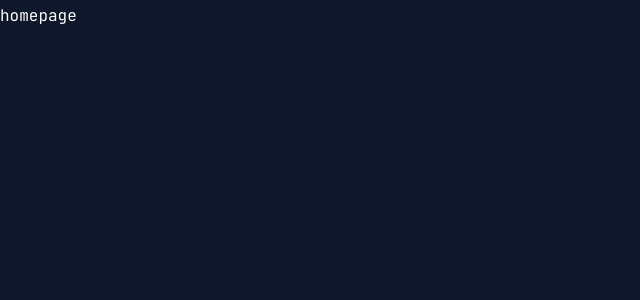
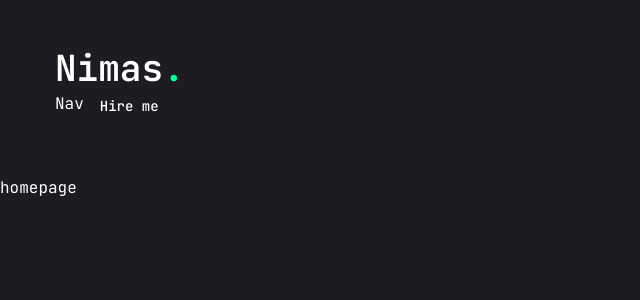
Before and after one commit to Kafoor-Nimas/my-portfolio, a Next.js app: page / in a window 1280 px wide. Shown: the top 300 px of the page, without its empty margins (0-640 px from the left). Built offline with nearby package versions, Linux system fonts and the light colour scheme.

Commit message:
finish tailwind setup

```diff
--- a/app/layout.jsx
+++ b/app/layout.jsx
@@ -1,5 +1,8 @@
 import { JetBrains_Mono } from "next/font/google";
 import "./globals.css";
+
+// Components
+import Header from "@/components/Header";
 
 const jetbrainsMono = JetBrains_Mono({
   subsets: ["latin"],
@@ -15,7 +18,11 @@
 export default function RootLayout({ children }) {
   return (
     <html lang="en">
-      <body className={jetbrainsMono.variable}>{children}</body>
+      <body className={jetbrainsMono.variable}>
+        <Header/>
+        {children}
+
+      </body>
     </html>
   );
 }
--- a/components/Header.jsx
+++ b/components/Header.jsx
@@ -0,0 +1,27 @@
+import Link from "next/link";
+import Nav from "./Nav";
+import { Button } from "./ui/button";
+
+const Header = () => {
+  return (
+    <header className="py-8 xl:py-12 text-white">
+      <div className="container mx-auto">
+        {/* Logo */}
+        <Link href={"/"}>
+          <h1 className="text-4xl font-semibold">
+            Nimas<span className="text-accent">.</span>
+          </h1>
+        </Link>
+        {/* Desktop nav */}
+        <div className="hidden xl:flex">
+          <Nav />
+          <Link href={"/contact"}>
+            <Button>Hire me</Button>
+          </Link>
+        </div>
+      </div>
+    </header>
+  );
+};
+
+export default Header;
--- /dev/null
+++ b/components/Nav.jsx
@@ -0,0 +1,9 @@
+import React from 'react'
+
+const Nav = () => {
+  return (
+    <div>Nav</div>
+  )
+}
+
+export default Nav
--- a/tailwind.config.js
+++ b/tailwind.config.js
@@ -24,7 +24,7 @@
       colors: {
         primary: "#1c1c22",
         accent: {
-          DEAFAULT: "#00ff99",
+          DEFAULT: "#00ff99",
           hover: "#00e187",
         },
       },
@@ -38,48 +38,48 @@
         md: "calc(var(--radius) - 2px)",
         sm: "calc(var(--radius) - 4px)",
       },
-      colors: {
-        background: "hsl(var(--background))",
-        foreground: "hsl(var(--foreground))",
-        card: {
-          DEFAULT: "hsl(var(--card))",
-          foreground: "hsl(var(--card-foreground))",
-        },
-        popover: {
-          DEFAULT: "hsl(var(--popover))",
-          foreground: "hsl(var(--popover-foreground))",
-        },
-        primary: {
-          DEFAULT: "hsl(var(--primary))",
-          foreground: "hsl(var(--primary-foreground))",
-        },
-        secondary: {
-          DEFAULT: "hsl(var(--secondary))",
-          foreground: "hsl(var(--secondary-foreground))",
-        },
-        muted: {
-          DEFAULT: "hsl(var(--muted))",
-          foreground: "hsl(var(--muted-foreground))",
-        },
-        accent: {
-          DEFAULT: "hsl(var(--accent))",
-          foreground: "hsl(var(--accent-foreground))",
-        },
-        destructive: {
-          DEFAULT: "hsl(var(--destructive))",
-          foreground: "hsl(var(--destructive-foreground))",
-        },
-        border: "hsl(var(--border))",
-        input: "hsl(var(--input))",
-        ring: "hsl(var(--ring))",
-        chart: {
-          1: "hsl(var(--chart-1))",
-          2: "hsl(var(--chart-2))",
-          3: "hsl(var(--chart-3))",
-          4: "hsl(var(--chart-4))",
-          5: "hsl(var(--chart-5))",
-        },
-      },
+      // colors: {
+      //   background: "hsl(var(--background))",
+      //   foreground: "hsl(var(--foreground))",
+      //   card: {
+      //     DEFAULT: "hsl(var(--card))",
+      //     foreground: "hsl(var(--card-foreground))",
+      //   },
+      //   popover: {
+      //     DEFAULT: "hsl(var(--popover))",
+      //     foreground: "hsl(var(--popover-foreground))",
+      //   },
+      //   // primary: {
+      //   //   DEFAULT: "hsl(var(--primary))",
+      //   //   foreground: "hsl(var(--primary-foreground))",
+      //   // },
+      //   secondary: {
+      //     DEFAULT: "hsl(var(--secondary))",
+      //     foreground: "hsl(var(--secondary-foreground))",
+      //   },
+      //   muted: {
+      //     DEFAULT: "hsl(var(--muted))",
+      //     foreground: "hsl(var(--muted-foreground))",
+      //   },
+      //   // accent: {
+      //   //   DEFAULT: "hsl(var(--accent))",
+      //   //   foreground: "hsl(var(--accent-foreground))",
+      //   // },
+      //   destructive: {
+      //     DEFAULT: "hsl(var(--destructive))",
+      //     foreground: "hsl(var(--destructive-foreground))",
+      //   },
+      //   border: "hsl(var(--border))",
+      //   input: "hsl(var(--input))",
+      //   ring: "hsl(var(--ring))",
+      //   chart: {
+      //     1: "hsl(var(--chart-1))",
+      //     2: "hsl(var(--chart-2))",
+      //     3: "hsl(var(--chart-3))",
+      //     4: "hsl(var(--chart-4))",
+      //     5: "hsl(var(--chart-5))",
+      //   },
+      // },
     },
   },
   plugins: [require("tailwindcss-animate")],
```
Also changed, not shown: app/globals.css (+4 -4 lines).
